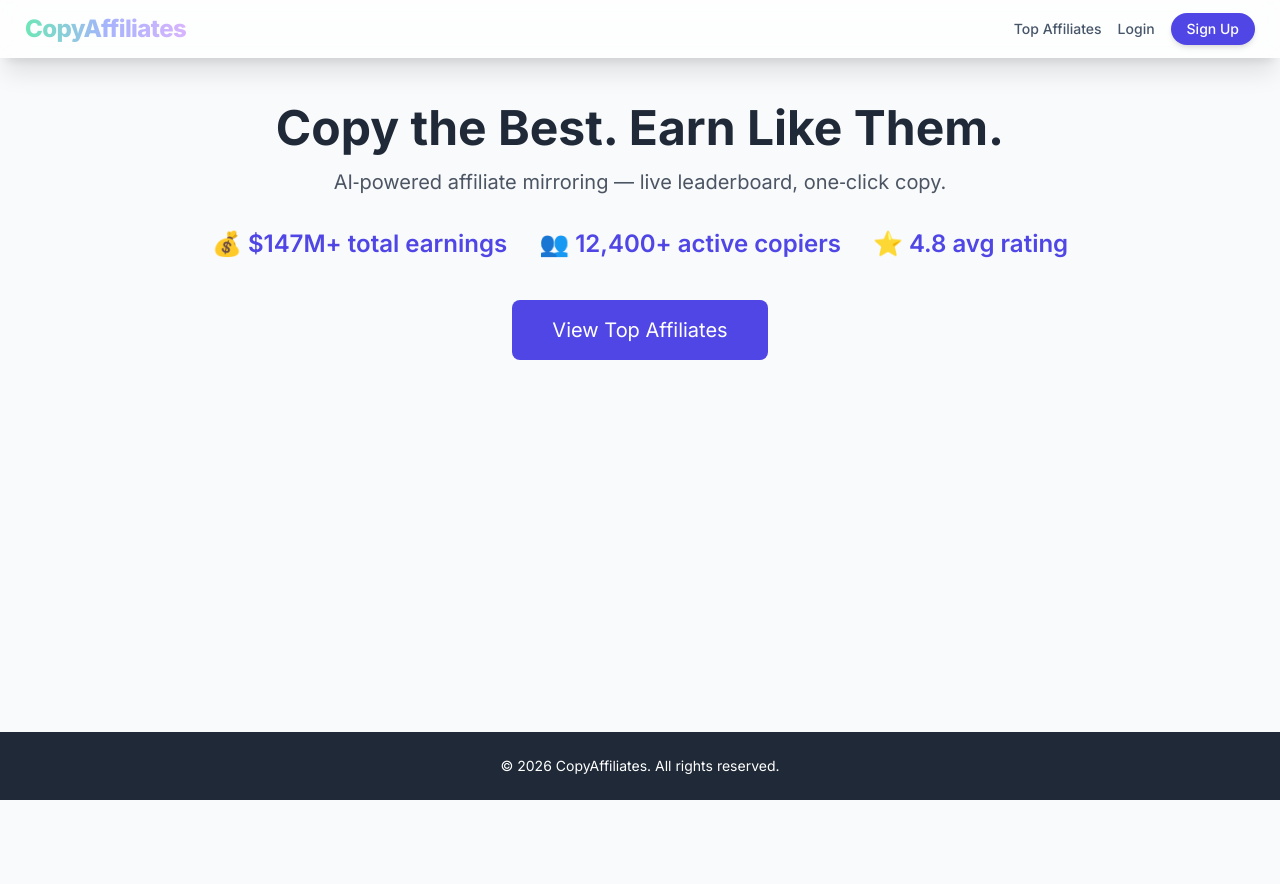
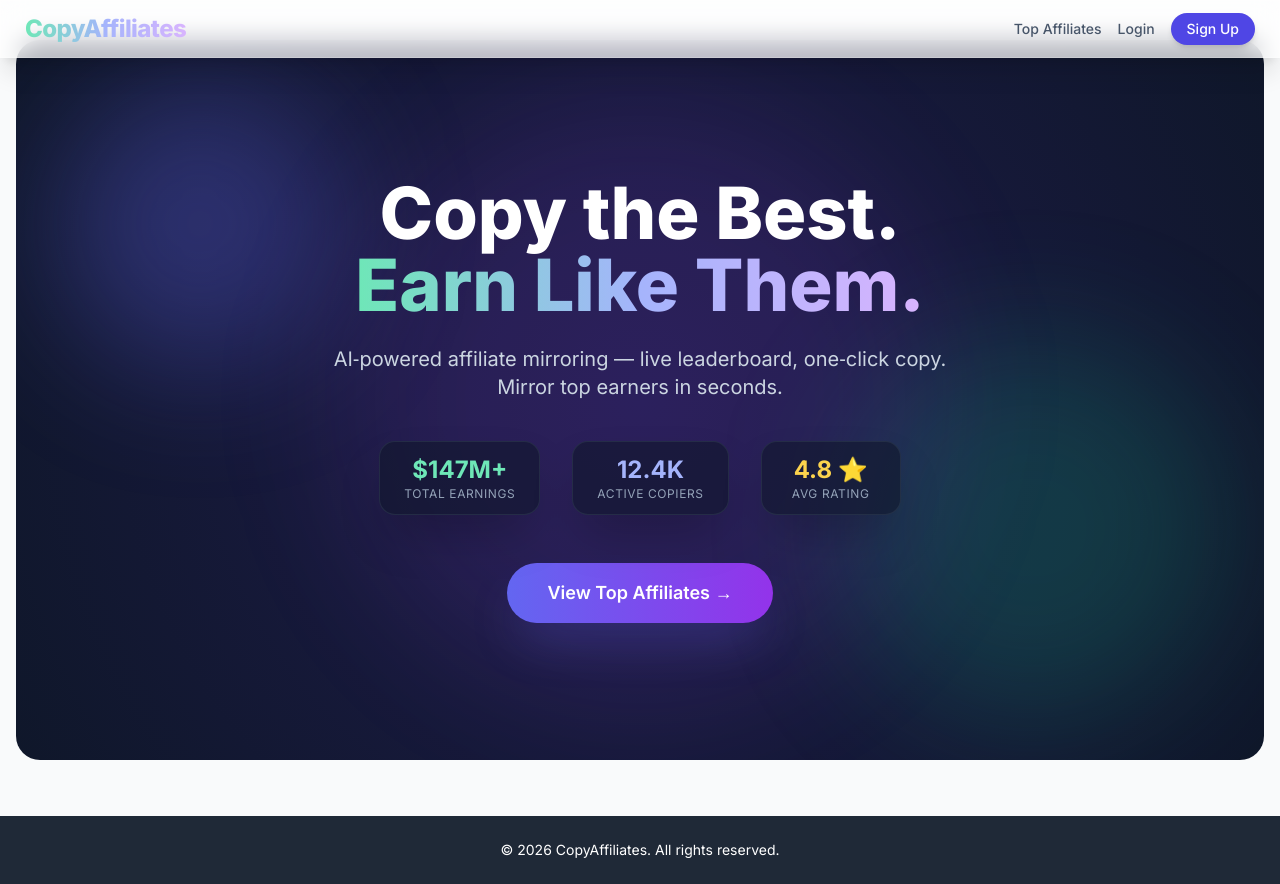
Before and after one commit to hejshjhdbdjsjh/affiliate, a React (Vite) app: page / in a window 1280 px wide. Before the commit the page ends 800 px from the top, so only its background shows below. Built offline with nearby package versions, Linux system fonts and the light colour scheme.

Commit message:
Update Home.jsx

```diff
--- a/src/pages/Home.jsx
+++ b/src/pages/Home.jsx
@@ -1,18 +1,66 @@
 import { Link } from 'react-router-dom';
+import { useEffect, useRef } from 'react';
 
 export default function Home() {
+  const heroRef = useRef(null);
+
+  useEffect(() => {
+    const handleMouseMove = (e) => {
+      if (!heroRef.current) return;
+      const { left, top, width, height } = heroRef.current.getBoundingClientRect();
+      const x = (e.clientX - left) / width - 0.5;
+      const y = (e.clientY - top) / height - 0.5;
+      heroRef.current.style.setProperty('--x', x);
+      heroRef.current.style.setProperty('--y', y);
+    };
+    window.addEventListener('mousemove', handleMouseMove);
+    return () => window.removeEventListener('mousemove', handleMouseMove);
+  }, []);
+
   return (
-    <div className="text-center py-20">
-      <h1 className="text-5xl font-bold text-gray-800">Copy the Best. Earn Like Them.</h1>
-      <p className="text-xl text-gray-600 mt-4">AI‑powered affiliate mirroring — live leaderboard, one‑click copy.</p>
-      <div className="flex justify-center gap-8 mt-8 text-2xl font-semibold text-indigo-600">
-        <span>💰 $147M+ total earnings</span>
-        <span>👥 12,400+ active copiers</span>
-        <span>⭐ 4.8 avg rating</span>
+    <div
+      ref={heroRef}
+      className="relative min-h-[90vh] flex items-center justify-center overflow-hidden rounded-3xl mt-4"
+      style={{
+        background: 'radial-gradient(circle at calc(50% + var(--x, 0) * 20%) calc(50% + var(--y, 0) * 20%), #1e1b4b, #0f172a)',
+      }}
+    >
+      {/* Floating glow orbs */}
+      <div className="absolute top-10 left-10 w-72 h-72 bg-indigo-500/30 rounded-full blur-3xl animate-float"></div>
+      <div className="absolute bottom-10 right-10 w-96 h-96 bg-emerald-500/20 rounded-full blur-3xl animate-float delay-1000"></div>
+      <div className="absolute top-1/2 left-1/2 -translate-x-1/2 -translate-y-1/2 w-[600px] h-[600px] bg-purple-500/10 rounded-full blur-3xl"></div>
+
+      <div className="relative z-10 text-center max-w-4xl mx-auto px-6 animate-fade-up">
+        <h1 className="text-5xl md:text-7xl font-extrabold leading-tight">
+          <span className="text-white">Copy the Best.</span><br />
+          <span className="text-gradient">Earn Like Them.</span>
+        </h1>
+        <p className="text-slate-300 text-lg md:text-xl mt-6 max-w-2xl mx-auto">
+          AI‑powered affiliate mirroring — live leaderboard, one‑click copy. Mirror top earners in seconds.
+        </p>
+
+        <div className="flex flex-wrap justify-center gap-8 mt-10 text-white/90">
+          <div className="glass-dark px-6 py-3 rounded-2xl min-w-[140px]">
+            <p className="text-2xl font-bold text-emerald-300">$147M+</p>
+            <p className="text-xs uppercase tracking-wider text-slate-400">Total Earnings</p>
+          </div>
+          <div className="glass-dark px-6 py-3 rounded-2xl min-w-[140px]">
+            <p className="text-2xl font-bold text-indigo-300">12.4K</p>
+            <p className="text-xs uppercase tracking-wider text-slate-400">Active Copiers</p>
+          </div>
+          <div className="glass-dark px-6 py-3 rounded-2xl min-w-[140px]">
+            <p className="text-2xl font-bold text-amber-300">4.8 ⭐</p>
+            <p className="text-xs uppercase tracking-wider text-slate-400">Avg Rating</p>
+          </div>
+        </div>
+
+        <Link
+          to="/affiliates"
+          className="inline-block mt-12 bg-gradient-to-r from-indigo-500 to-purple-600 hover:from-indigo-600 hover:to-purple-700 text-white font-semibold px-10 py-4 rounded-full text-lg shadow-2xl shadow-indigo-500/30 transition-all duration-300 hover:scale-105"
+        >
+          View Top Affiliates →
+        </Link>
       </div>
-      <Link to="/affiliates" className="inline-block mt-10 bg-indigo-600 text-white px-10 py-4 rounded-lg text-xl hover:bg-indigo-700">
-        View Top Affiliates
-      </Link>
     </div>
   );
 }
```
